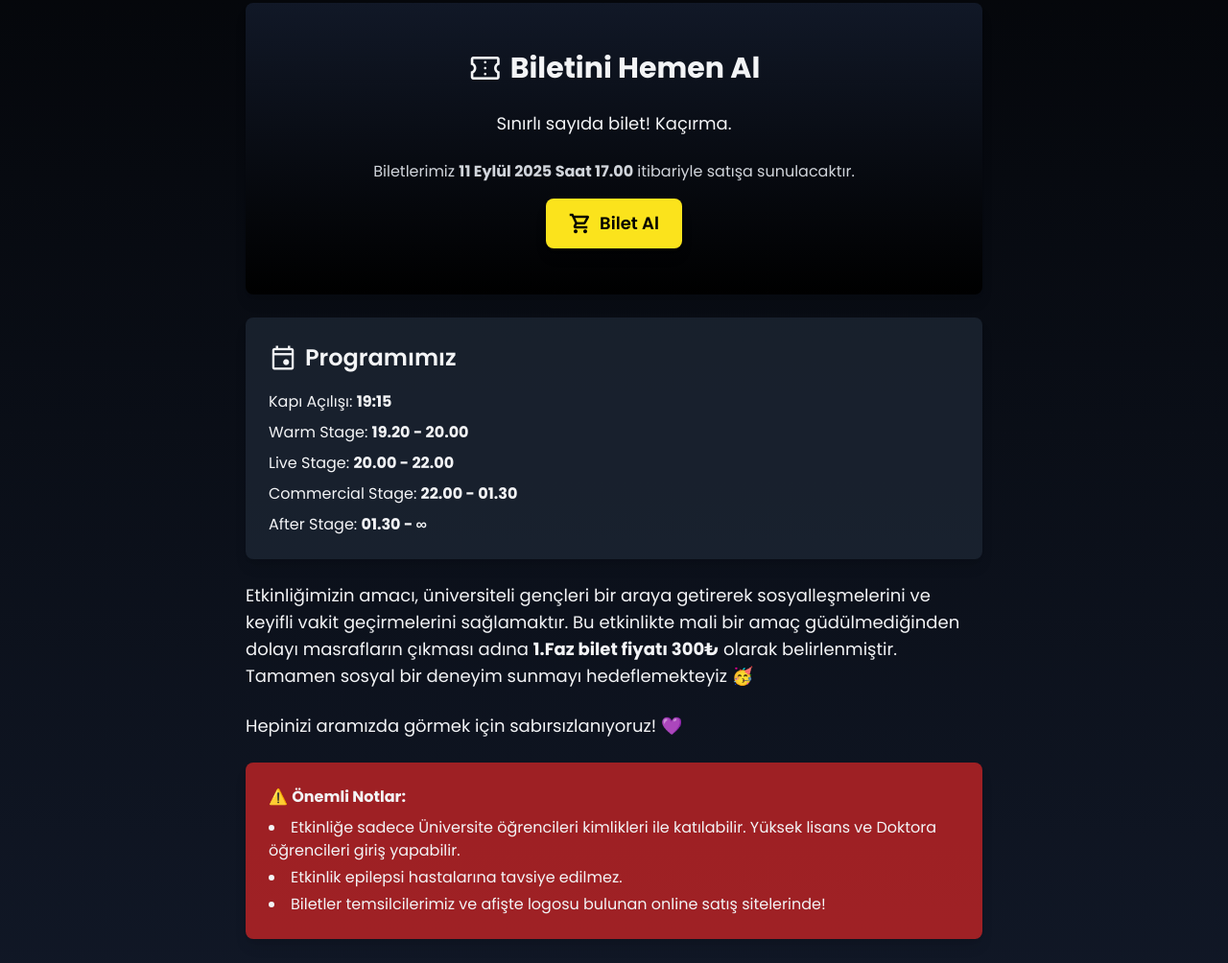
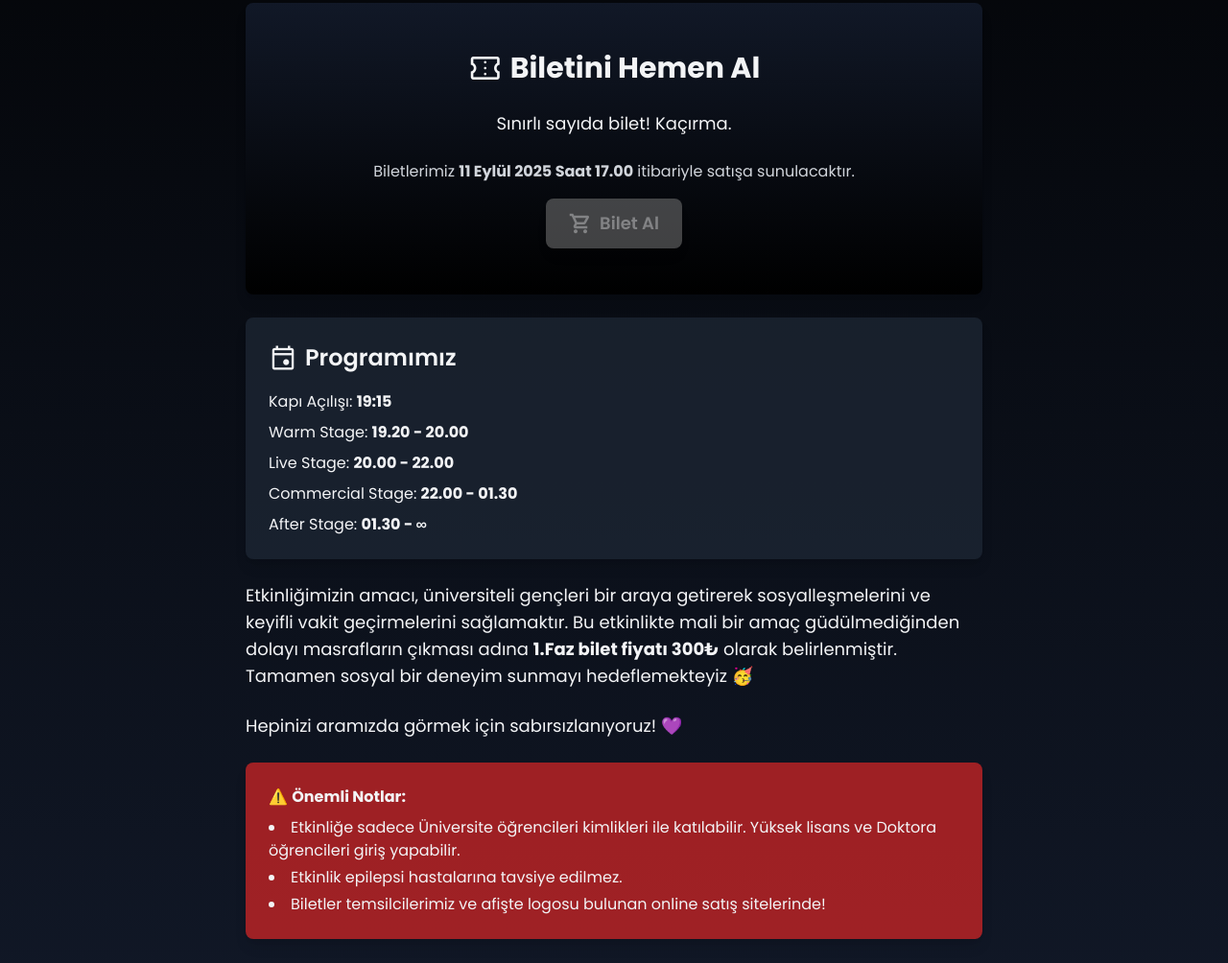
Before and after one commit to CAPELLAX02/parti-websitesi, a plain HTML site: page index.html in a window 1280 px wide. Shown: the part 1229-2233 px from the top of the page at 96% size. Drawn offline with nearby package versions, Linux system fonts and the light colour scheme.

Commit message:
Test passed. Set the original button activation timer.

```diff
--- a/index.html
+++ b/index.html
@@ -82,8 +82,8 @@
         </a>
 
         <script>
-          // Test için 10 Eylül 2025, 20:40 Türkiye saati (UTC 17:40)
-          const targetDate = new Date("2025-09-10T17:40:00Z");
+          // Gerçek tarih: 11 Eylül 2025, 17:00 Türkiye saati (UTC 14:00)
+          const targetDate = new Date("2025-09-11T14:00:00Z");
 
           const ticketBtn = document.getElementById("ticketBtn");
 
@@ -104,8 +104,8 @@
 
           // İlk kontrol
           checkButtonStatus();
-          // Her 10 saniyede bir kontrol (test için daha hızlı)
-          setInterval(checkButtonStatus, 10000);
+          // Her dakika kontrol
+          setInterval(checkButtonStatus, 60000);
         </script>
         <!-- ZAMANA BAĞLI AKTİFLEŞEN BİLET BUTONU - KOD SONU -->
 
```
